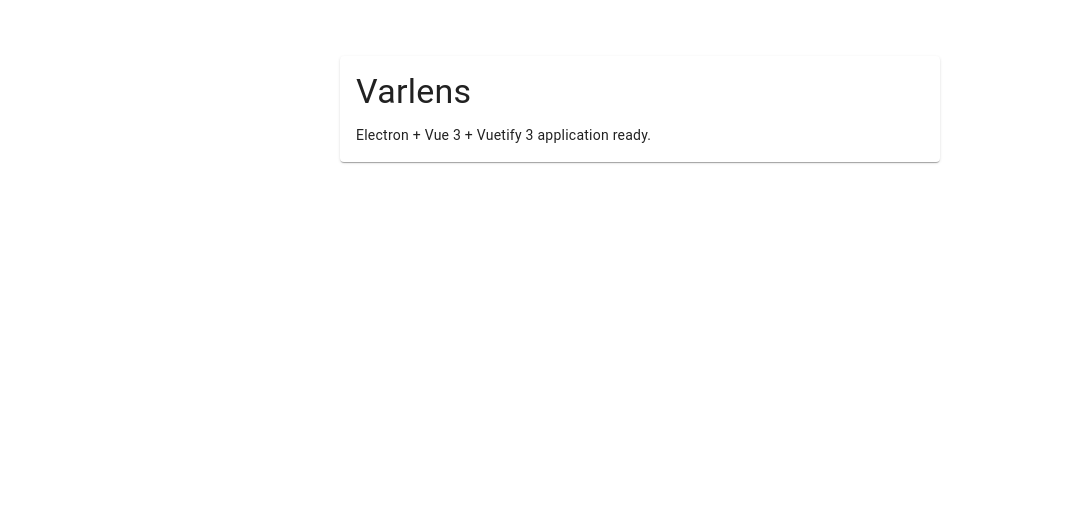
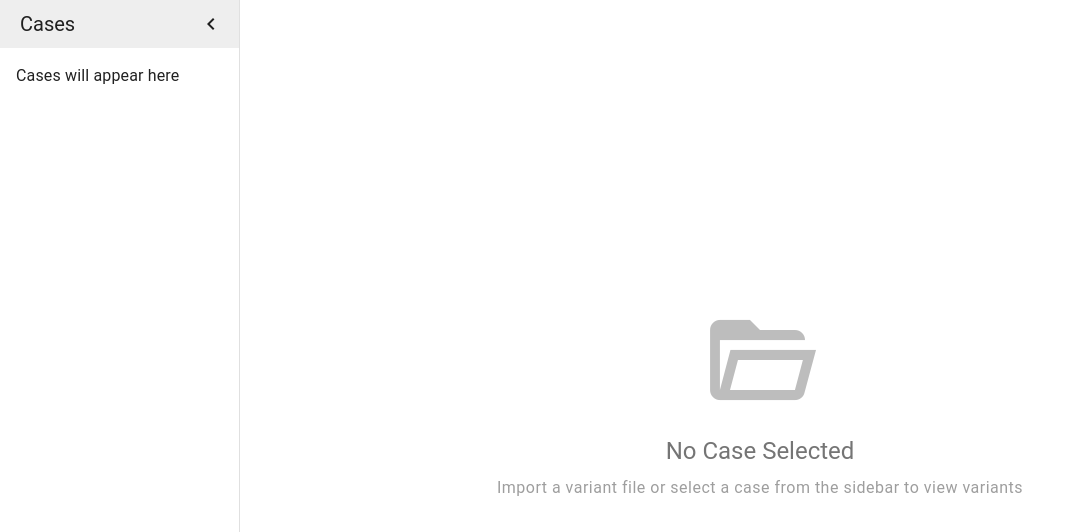
Before and after one commit to berntpopp/VarLens, a Vue app: page / in a window 1280 px wide. Shown: the top 532 px of the page, without its empty margins (0-1085 px from the left). Built offline with nearby package versions, Linux system fonts and the light colour scheme.

Commit message:
feat(05-01): transform App.vue to shell layout
- Replace placeholder content with AppSidebar + v-main layout
- Import and integrate AppSidebar and EmptyState components
- Add selectedCaseId ref for future case selection wiring
- EmptyState renders conditionally when no case selected

```diff
--- a/src/renderer/src/App.vue
+++ b/src/renderer/src/App.vue
@@ -1,16 +1,25 @@
 <template>
   <v-app>
+    <AppSidebar>
+      <!-- Case list slot placeholder - will be populated in Plan 02 -->
+      <v-list density="compact">
+        <v-list-item title="Cases will appear here" />
+      </v-list>
+    </AppSidebar>
+
     <v-main>
-      <v-container>
-        <v-card class="mx-auto mt-10" max-width="600">
-          <v-card-title class="text-h4"> Varlens </v-card-title>
-          <v-card-text> Electron + Vue 3 + Vuetify 3 application ready. </v-card-text>
-        </v-card>
-      </v-container>
+      <!-- Conditional: EmptyState when no case selected, variant table later -->
+      <EmptyState v-if="!selectedCaseId" />
+      <!-- Future: VariantTable when case selected -->
     </v-main>
   </v-app>
 </template>
 
 <script setup lang="ts">
-// Varlens root component
+import { ref } from 'vue'
+import AppSidebar from './components/AppSidebar.vue'
+import EmptyState from './components/EmptyState.vue'
+
+// Case selection state - will be connected to CaseList events in Plan 02
+const selectedCaseId = ref<number | null>(null)
 </script>
```
